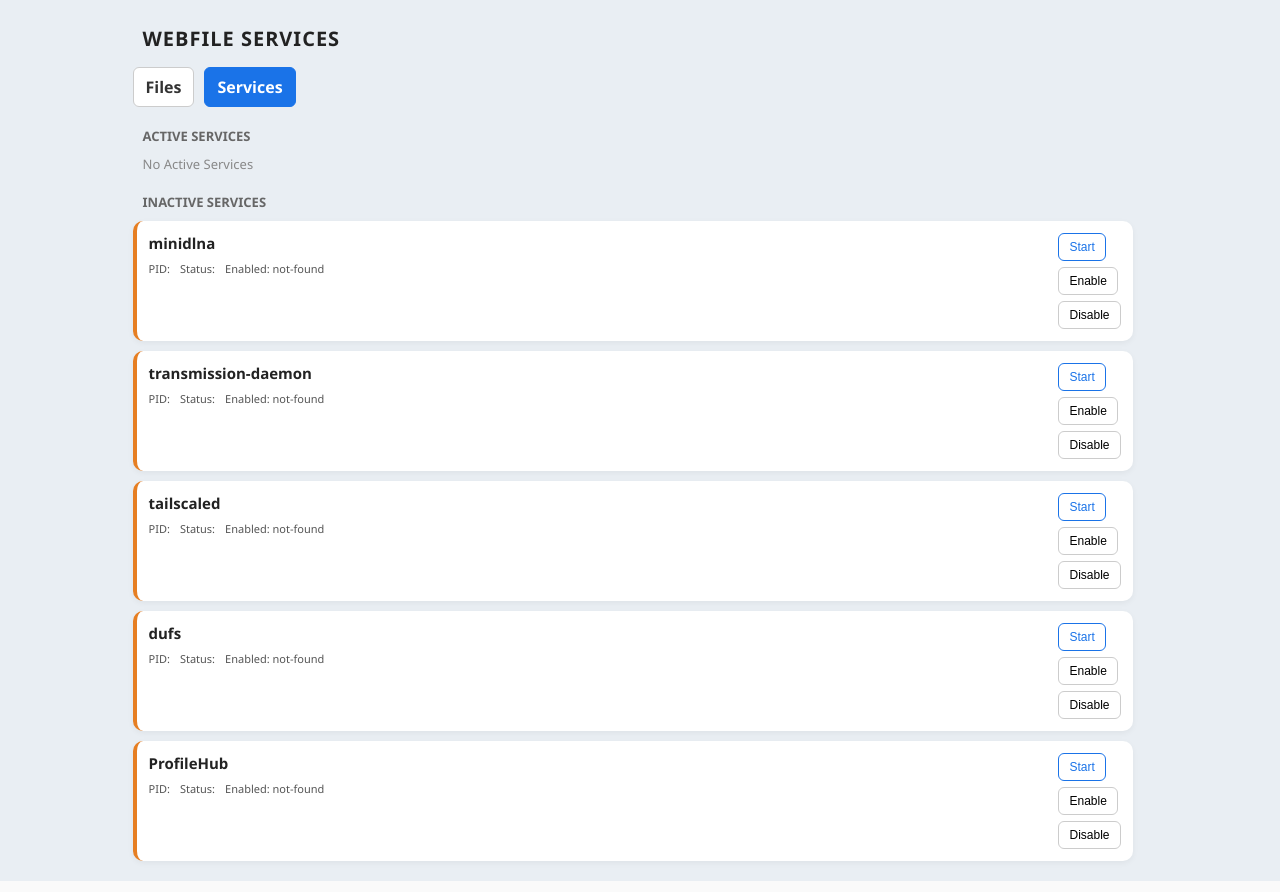
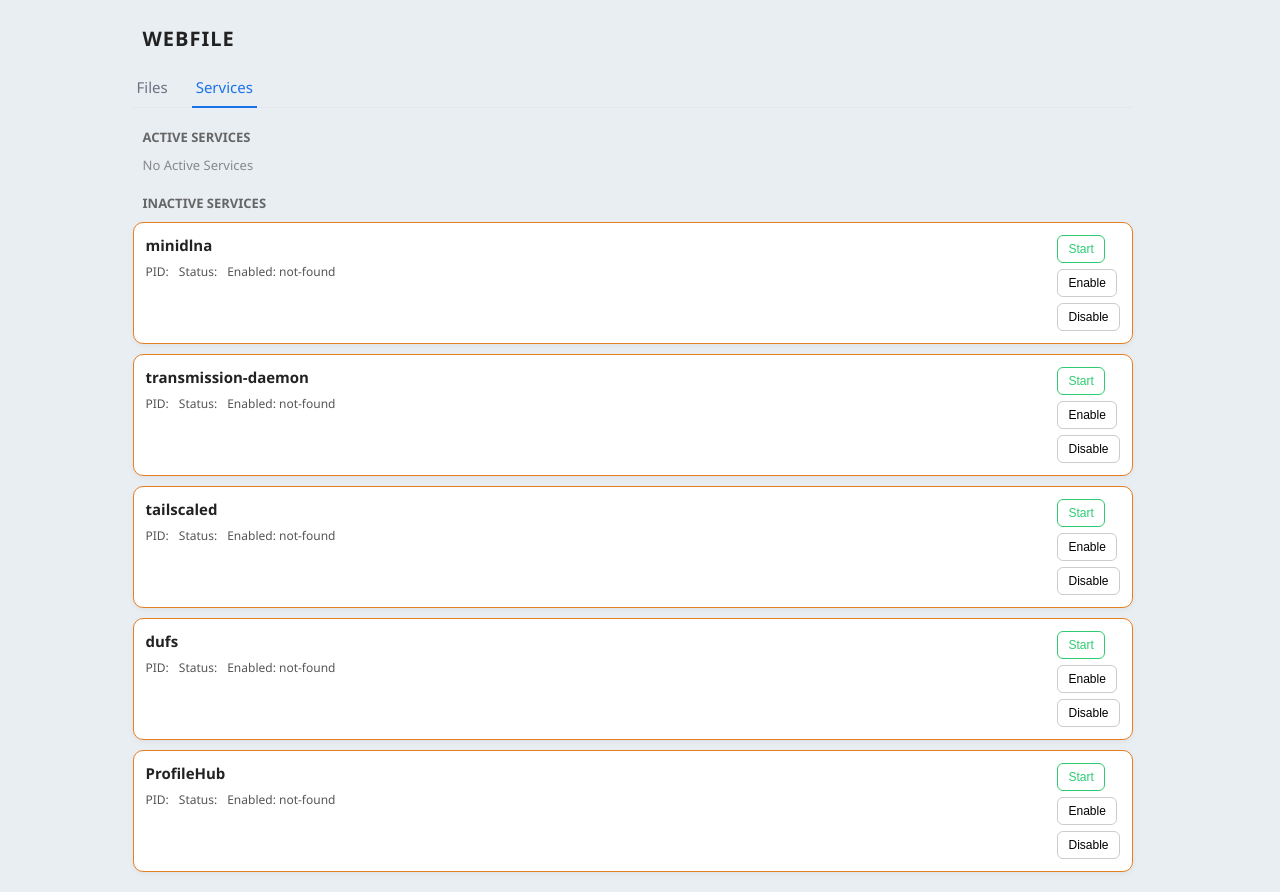
Before and after one commit to AniketDohale/WebFile, a Flask app: page /services in a window 1280 px wide. Run offline with Flask 3, Linux system fonts and the light colour scheme.

Commit message:
Improved Style

```diff
--- a/static/styles/base.css
+++ b/static/styles/base.css
@@ -26,22 +26,44 @@ h2 {
 
 .top-nav {
     display: flex;
-    gap: 10px;
-    margin: 10px 0 15px 0;
+    gap: 20px;
+    margin: 12px 0 20px;
+    border-bottom: 1px solid #e5e7eb;
 }
 
 .top-nav a {
-    padding: 8px 12px;
+    position: relative;
+    padding: 10px 4px;
     text-decoration: none;
-    border-radius: 6px;
-    background: #fff;
-    border: 1px solid #ccc;
-    color: #333;
-    font-weight: 600;
+    color: #6b7280;
+    font-weight: 500;
+    font-size: 15px;
+    transition: color 0.2s ease;
+}
+
+.top-nav a:hover {
+    color: #1a73e8;
 }
 
 .top-nav a.active {
+    color: #1a73e8;
+}
+
+.top-nav a::after {
+    content: "";
+    position: absolute;
+    left: 0;
+    bottom: -1px;
+    width: 0%;
+    height: 2px;
     background: #1a73e8;
-    color: white;
-    border-color: #1a73e8;
+    transition: width 0.25s ease;
 }
+
+.top-nav a:hover::after {
+    width: 100%;
+}
+
+.top-nav a.active::after {
+    width: 100%;
+}
--- a/static/styles/services.css
+++ b/static/styles/services.css
@@ -23,13 +23,13 @@
     gap: 10px;
 }
 
-/* Active / inactive accent */
+/* Active / Inactive */
 .service-card.active {
-    border-left: 4px solid #2ecc71;
+    border: 1px solid #2ecc71;
 }
 
 .service-card.inactive {
-    border-left: 4px solid #e67e22;
+    border: 1px solid #e67e22;
 }
 
 /* Text */
@@ -40,13 +40,13 @@
 }
 
 .service-desc {
-    font-size: 12px;
+    font-size: 14px;
     color: #666;
     margin-bottom: 8px;
 }
 
 .service-meta {
-    font-size: 11px;
+    font-size: 12px;
     color: #555;
     display: flex;
     gap: 10px;
@@ -76,8 +76,8 @@
 }
 
 .btn.primary {
-    border-color: #1a73e8;
-    color: #1a73e8;
+    border-color: #2ecc71;
+    color: #2ecc71;
 }
 
 .btn.danger {
@@ -85,7 +85,7 @@
     color: #e74c3c;
 }
 
-/* Empty state */
+/* Empty State */
 .empty {
     margin: 10px;
     color: #888;
--- a/templates/services.html
+++ b/templates/services.html
@@ -8,7 +8,7 @@
 
 <body>
     <div class="container services-page">
-        <h2>WebFile Services</h2>
+        <h2>WebFile</h2>
 
         <div class="top-nav">
             <a href="/">Files</a>
```
